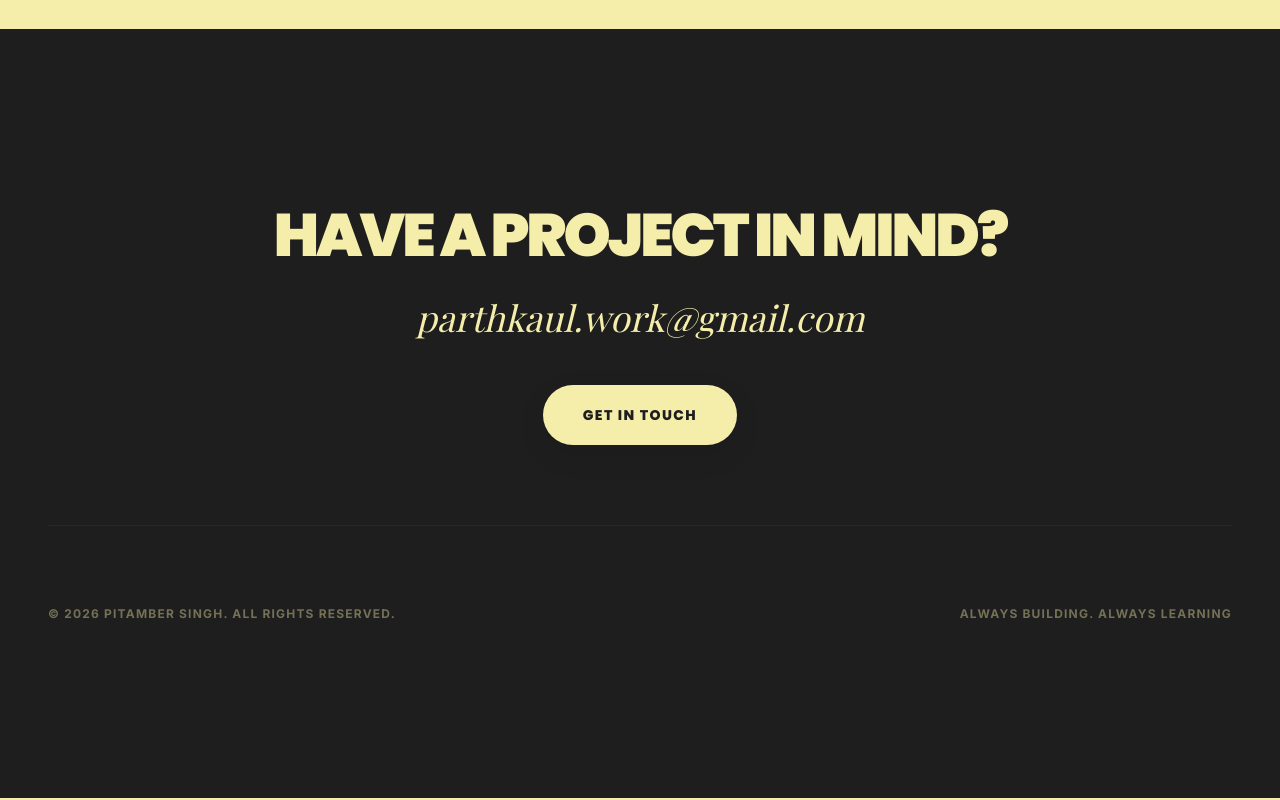
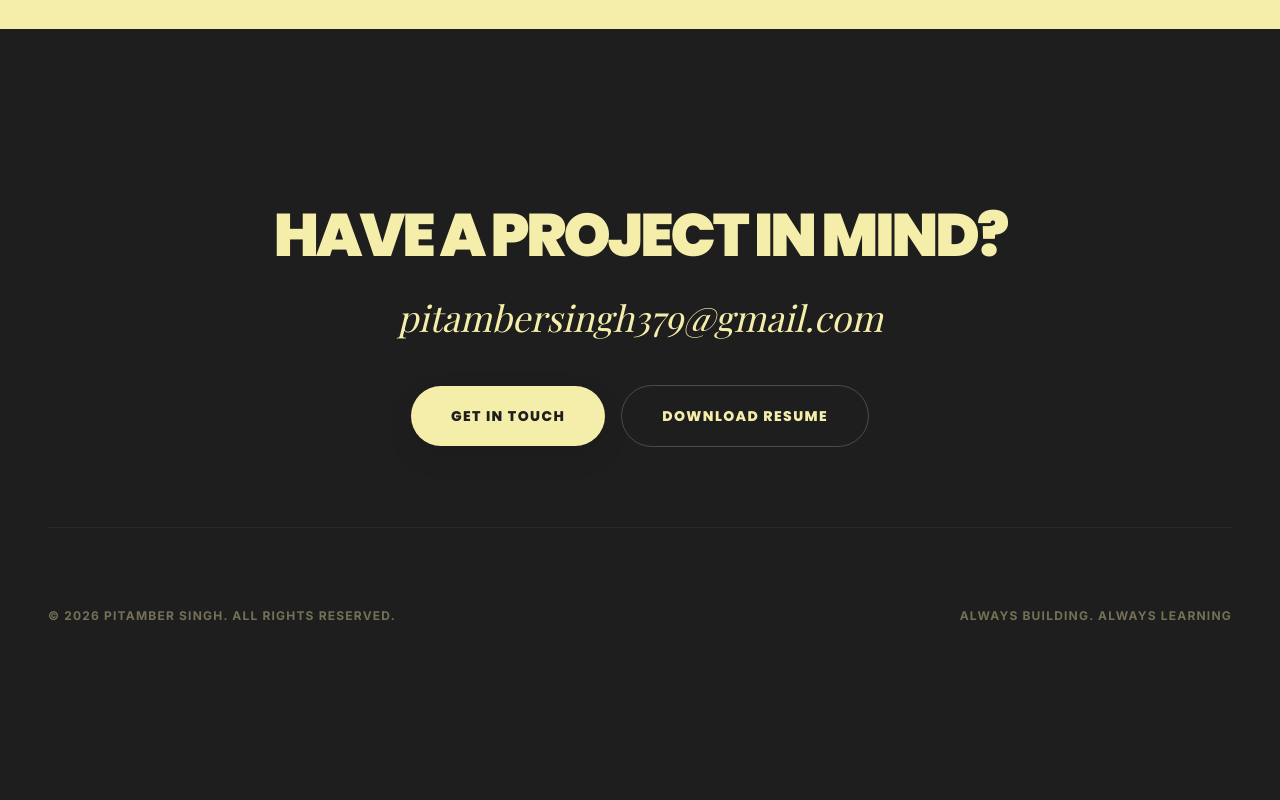
Before and after one commit to thisispit/thisispit.github.io, a Next.js app: page /about in a window 1280 px wide. Shown: the part 2525-3325 px from the top of the page. Built offline with nearby package versions, Linux system fonts and the light colour scheme; a web font is replaced by a local one.

Commit message:
Link all contact info and update resume paths

```diff
--- a/src/app/about/page.tsx
+++ b/src/app/about/page.tsx
@@ -148,13 +148,18 @@ export default function AboutPage() {
       <Section className="bg-foreground text-background">
         <div className="text-center py-8 md:py-12">
           <h2 className="text-3xl md:text-6xl font-poppins font-black mb-8 uppercase tracking-tighter">Have a project in mind?</h2>
-          <a href="mailto:parthkaul.work@gmail.com" className="text-xl md:text-4xl font-playfair italic mb-12 block hover:opacity-70 transition-opacity break-words px-4">
-            parthkaul.work@gmail.com
+          <a href="mailto:pitambersingh379@gmail.com" className="text-xl md:text-4xl font-playfair italic mb-12 block hover:opacity-70 transition-opacity break-words px-4">
+            pitambersingh379@gmail.com
           </a>
 
-          <Link href="/#contact" className="inline-flex px-8 py-4 md:px-10 md:py-5 bg-background text-foreground rounded-full font-poppins font-bold uppercase tracking-widest text-xs md:text-sm shadow-soft hover:scale-105 transition-transform">
-            Get In Touch
-          </Link>
+          <div className="flex flex-col md:flex-row justify-center items-center gap-4">
+            <Link href="/#contact" className="inline-flex px-8 py-4 md:px-10 md:py-5 bg-background text-foreground rounded-full font-poppins font-bold uppercase tracking-widest text-xs md:text-sm shadow-soft hover:scale-105 transition-transform">
+              Get In Touch
+            </Link>
+            <a href="/media/resume.pdf" target="_blank" rel="noopener noreferrer" className="inline-flex px-8 py-4 md:px-10 md:py-5 border border-white/20 text-background rounded-full font-poppins font-bold uppercase tracking-widest text-xs md:text-sm hover:bg-white/10 transition-colors">
+              Download Resume
+            </a>
+          </div>
 
           <div className="pt-20 mt-20 border-t border-white/5 flex flex-col md:flex-row justify-between items-center gap-8 text-[10px] md:text-xs font-bold uppercase tracking-widest text-background/40">
             <p>© 2026 Pitamber Singh. All Rights Reserved.</p>
--- a/src/app/page.tsx
+++ b/src/app/page.tsx
@@ -232,14 +232,16 @@ export default function Home() {
 
           <div className="grid grid-cols-2 md:flex md:flex-wrap justify-center gap-4 md:gap-8 mb-16 md:mb-20">
             {[
-              { icon: <Mail />, label: "Email", href: "mailto:hello@pitamber.com" },
-              { icon: <User />, label: "LinkedIn", href: "#" },
-              { icon: <Globe />, label: "Github", href: "#" },
-              { icon: <FileText />, label: "Resume", href: "#" },
+              { icon: <Mail />, label: "Email", href: "mailto:pitambersingh379@gmail.com" },
+              { icon: <User />, label: "LinkedIn", href: "https://www.linkedin.com/in/singhpitamber/" },
+              { icon: <Globe />, label: "Github", href: "https://github.com/thisispit" },
+              { icon: <FileText />, label: "Resume", href: "/media/resume.pdf" },
             ].map((link) => (
               <motion.a
                 key={link.label}
                 href={link.href}
+                target={link.label !== "Email" ? "_blank" : undefined}
+                rel={link.label !== "Email" ? "noopener noreferrer" : undefined}
                 whileHover={{ y: -5 }}
                 className="flex flex-col items-center gap-3 p-6 rounded-3xl bg-white/5 border border-white/10 hover:bg-white/10 transition-colors"
               >
```
